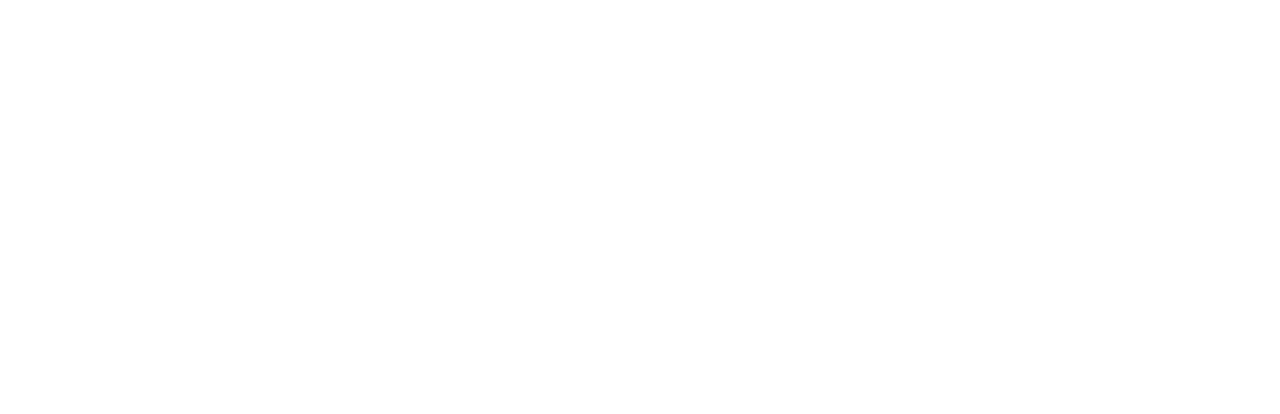
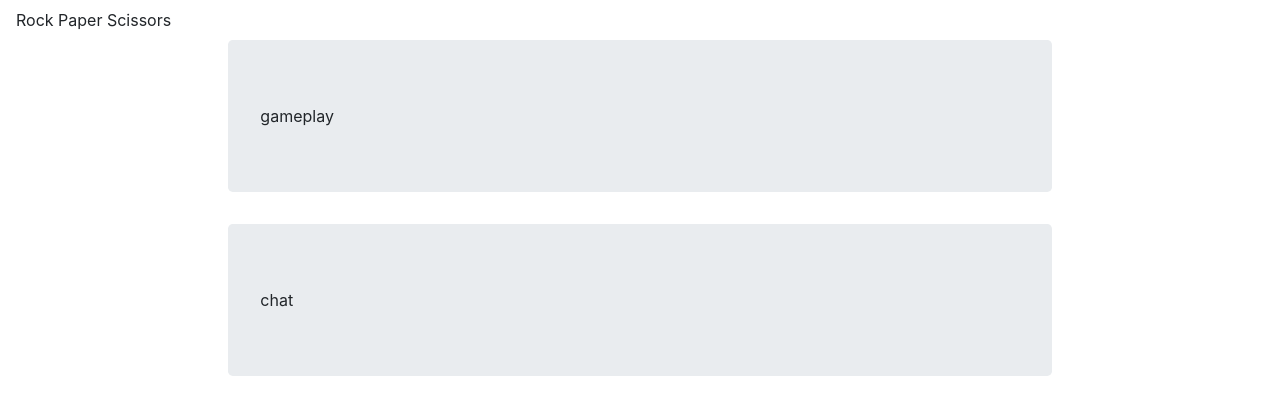
Before and after one commit to tardyparty/rockPaperScissors, a plain HTML site: page index.html in a window 1280 px wide. Drawn offline with nearby package versions, Linux system fonts and the light colour scheme; files that its build step writes are made by us from their sources.

Commit message:
initital page setup and linking

```diff
--- a/index.html
+++ b/index.html
@@ -4,9 +4,24 @@
     <meta charset="UTF-8">
     <meta name="viewport" content="width=device-width, initial-scale=1.0">
     <meta http-equiv="X-UA-Compatible" content="ie=edge">
-    <title>Document</title>
+    <link rel="stylesheet" href="assets/css/reset.css">
+    <link rel="stylesheet" href="https://stackpath.bootstrapcdn.com/bootstrap/4.3.1/css/bootstrap.min.css" integrity="sha384-ggOyR0iXCbMQv3Xipma34MD+dH/1fQ784/j6cY/iJTQUOhcWr7x9JvoRxT2MZw1T" crossorigin="anonymous">
+    <link rel="stylesheet" href="assets/css/style.css">
+    <title>Rock Paper Scissors</title>
 </head>
 <body>
-
+    <nav class="navbar navbar-expand-lg navbar-light">
+        <div class="">Rock Paper Scissors</div>
+    </nav>
+    <div class="container col-lg-8 col-sm-12">
+        <div class="jumbotron">gameplay</div>
+        <div class="jumbotron">chat</div>
+    </div>
 </body>
+<script
+  src="https://code.jquery.com/jquery-3.4.1.js"
+  integrity="sha256-WpOohJOqMqqyKL9FccASB9O0KwACQJpFTUBLTYOVvVU="
+  crossorigin="anonymous">
+</script>
+<script src="assets/javascript/app.js"></script>
 </html>
```
Also changed, not shown: javascript/app.js (+11 -0 lines).
